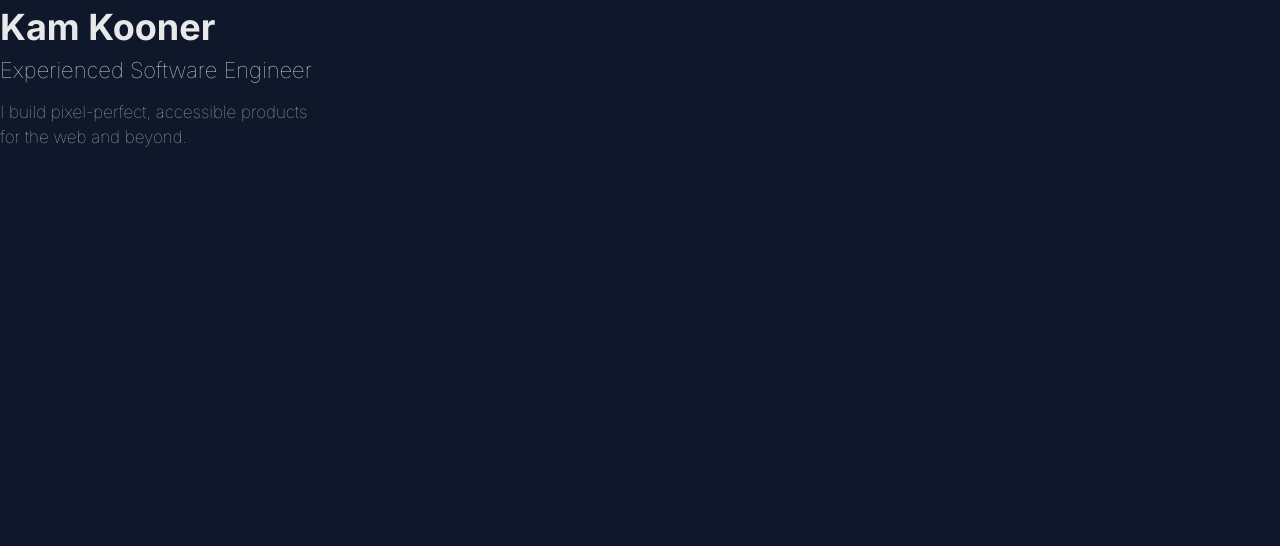
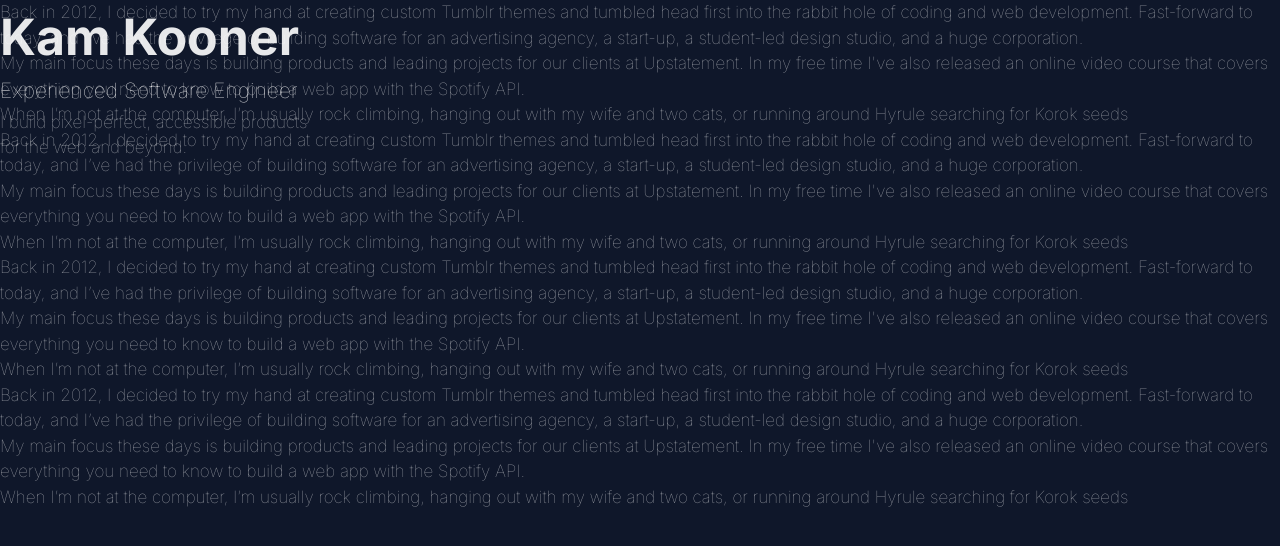
Before and after one commit to KamKooner/Portfolio, a Next.js app: page / in a window 1280 px wide. Shown: the top 546 px of the page. Built offline with nearby package versions, Linux system fonts and the light colour scheme.

Commit message:
title and about

```diff
--- /dev/null
+++ b/src/app/components/about.tsx
@@ -0,0 +1,39 @@
+
+
+export default function about() {
+  return (
+    <div className="ml-[700px] about flex flex-col t3 w-2/5 items-end ">
+        <p className="w-full mb-4">Back in 2012, I decided to try my hand at creating custom Tumblr themes and tumbled head first into the rabbit hole of coding and web development.
+        Fast-forward to today, and I’ve had the privilege of building software for an advertising agency, a start-up, a student-led design studio, and a huge corporation.</p>
+
+        <p className="w-full mb-4">My main focus these days is building products and leading projects for our clients at Upstatement.
+        In my free time I've also released an online video course that covers everything you need to know to build a web app with the Spotify API.</p>
+
+        <p className="w-full">When I’m not at the computer, I’m usually rock climbing, hanging out with my wife and two cats, or running around Hyrule searching for Korok seeds</p>
+
+        <p className="w-full mb-4">Back in 2012, I decided to try my hand at creating custom Tumblr themes and tumbled head first into the rabbit hole of coding and web development.
+        Fast-forward to today, and I’ve had the privilege of building software for an advertising agency, a start-up, a student-led design studio, and a huge corporation.</p>
+
+        <p className="w-full mb-4">My main focus these days is building products and leading projects for our clients at Upstatement.
+        In my free time I've also released an online video course that covers everything you need to know to build a web app with the Spotify API.</p>
+
+        <p className="w-full">When I’m not at the computer, I’m usually rock climbing, hanging out with my wife and two cats, or running around Hyrule searching for Korok seeds</p>
+
+        <p className="w-full mb-4">Back in 2012, I decided to try my hand at creating custom Tumblr themes and tumbled head first into the rabbit hole of coding and web development.
+        Fast-forward to today, and I’ve had the privilege of building software for an advertising agency, a start-up, a student-led design studio, and a huge corporation.</p>
+
+        <p className="w-full mb-4">My main focus these days is building products and leading projects for our clients at Upstatement.
+        In my free time I've also released an online video course that covers everything you need to know to build a web app with the Spotify API.</p>
+
+        <p className="w-full">When I’m not at the computer, I’m usually rock climbing, hanging out with my wife and two cats, or running around Hyrule searching for Korok seeds</p>
+
+        <p className="w-full mb-4">Back in 2012, I decided to try my hand at creating custom Tumblr themes and tumbled head first into the rabbit hole of coding and web development.
+        Fast-forward to today, and I’ve had the privilege of building software for an advertising agency, a start-up, a student-led design studio, and a huge corporation.</p>
+
+        <p className="w-full mb-4">My main focus these days is building products and leading projects for our clients at Upstatement.
+        In my free time I've also released an online video course that covers everything you need to know to build a web app with the Spotify API.</p>
+
+        <p className="w-full">When I’m not at the computer, I’m usually rock climbing, hanging out with my wife and two cats, or running around Hyrule searching for Korok seeds</p>
+    </div>
+  )
+}
--- a/src/app/components/title.tsx
+++ b/src/app/components/title.tsx
@@ -2,10 +2,10 @@
 
 export default function title() {
   return (
-    <div className="ml-8 mt-8">
+    <div className="title flex flex-col w-1/3 items-start">
       <p className="t1">Kam Kooner</p>
-      <p className="t2">Experienced Software Engineer</p>
-      <p className="t3 mb-0">I build pixel-perfect, accessible products </p>
+      <p className="t2 ">Experienced Software Engineer</p>
+      <p className="t3 mt-4">I build pixel-perfect, accessible products </p>
       <p className='t3'>for the web and beyond.</p>
     </div>
   )
--- a/src/app/globals.css
+++ b/src/app/globals.css
@@ -22,10 +22,13 @@
 
 body {
   background-color: #0f172a;
+  margin: 0;
+  overflow: auto;
+  transition: background-color 0.3s ease-out;
 }
 .t1 {
   font-family: 'Inter', sans-serif;
-  font-size: 36px;
+  font-size: 50px;
   font-weight: bold;
   color: white;
   opacity: 90%;
@@ -33,7 +36,7 @@
 
 .t2 {
   font-family: 'Inter', sans-serif;
-  font-size: 22px;
+  font-size: 21px;
   font-weight: lighter;
   margin-bottom: 1%;
   color: white;
@@ -45,5 +48,11 @@
   font-size: 17px;
   font-weight: lighter;
   color: white;
-  opacity: 70%;
+  opacity: 60%;
 }
+.title{
+  position:fixed;
+}
+.about{
+  position:relative;
+}
--- a/src/app/page.tsx
+++ b/src/app/page.tsx
@@ -1,11 +1,17 @@
-import Image from 'next/image'
-import Title from './components/title'
+// pages/index.js
+
+import React, { useEffect } from 'react';
+import Title from './components/title';
+import About from './components/about';
 export default function Home() {
+
   return (
     <body>
-
-      <Title />
+      <div className='flex mt-[100px] h-screen justify-start ml-[360px] '>
+        <Title />
+        <About />
+      </div>
 
     </body>
-  )
+  );
 }
```
